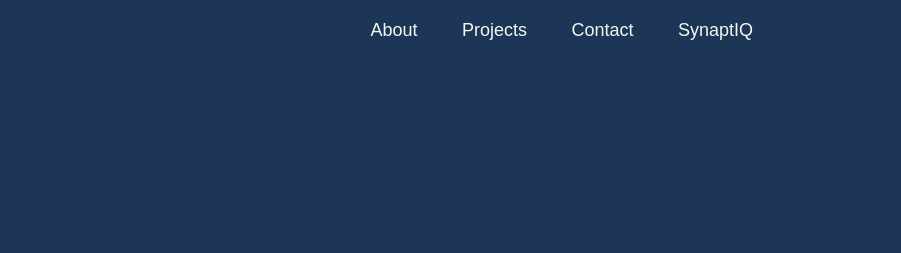
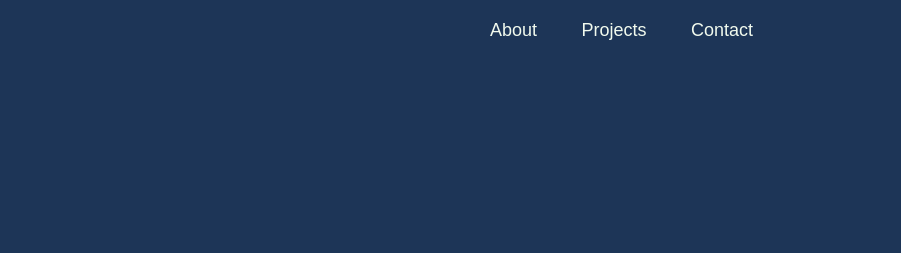
Before and after one commit to ojasvachaarag/ojasvachaarag.github.io, a plain HTML site: page index.html in a window 1280 px wide. Shown: the top 253 px of the page, 379-1280 px from the left. Drawn offline with Linux system fonts and the light colour scheme.

Commit message:
accident averted

```diff
--- a/index.html
+++ b/index.html
@@ -19,7 +19,6 @@
                         <li><a href = "#about">About</a></li>
                         <li><a href = "#portfolio">Projects</a></li>
                         <li><a href = "#contact">Contact</a></li>
-                        <li><a href = "synaptiq.html">SynaptIQ</a></li>
                         <i class="fa-solid fa-circle-xmark" onclick = "closemenu()"></i>
                     </ul>
                     <i class="fa-solid fa-bars" id = "open-menu-button" onclick = "openmenu()"></i>
```
